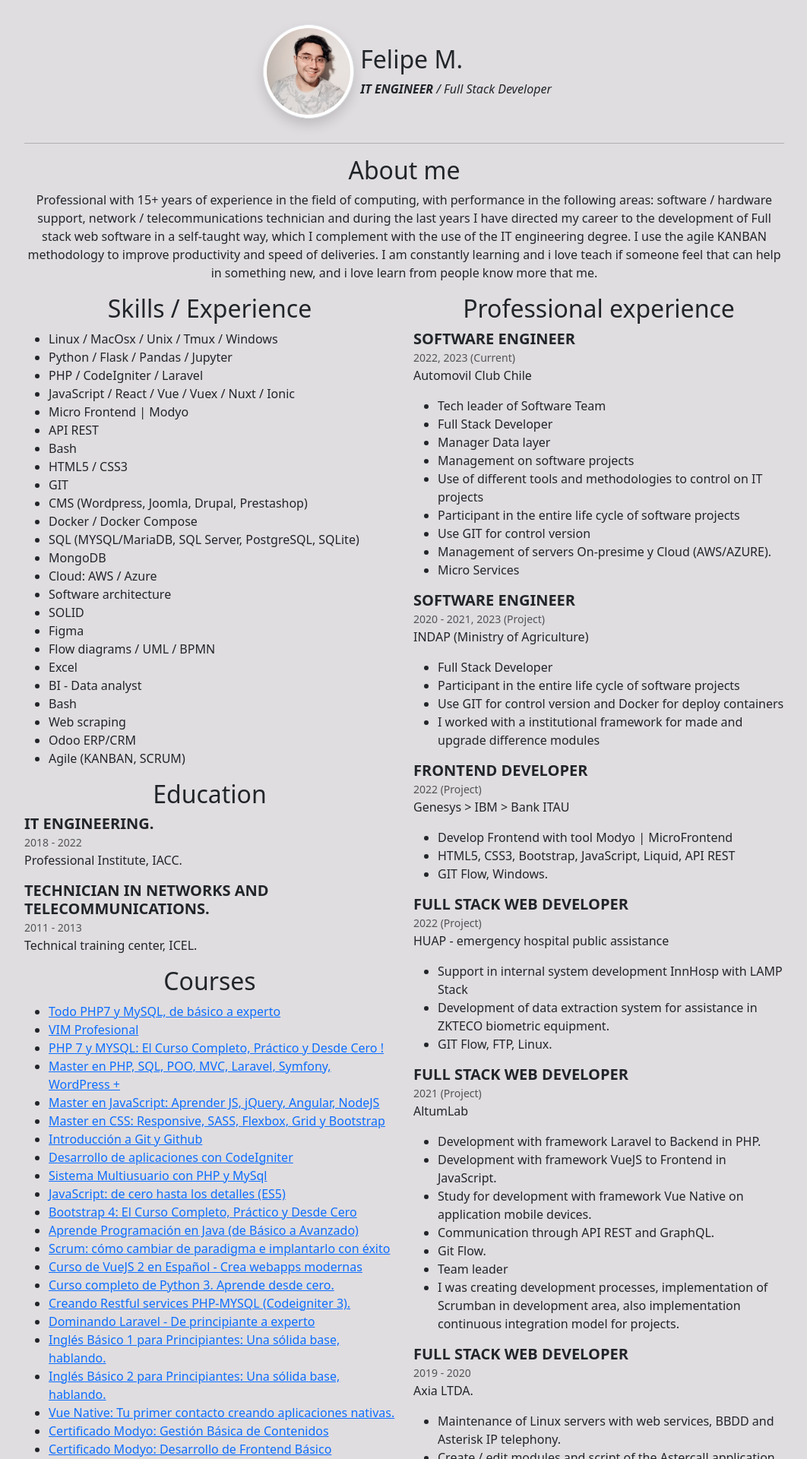
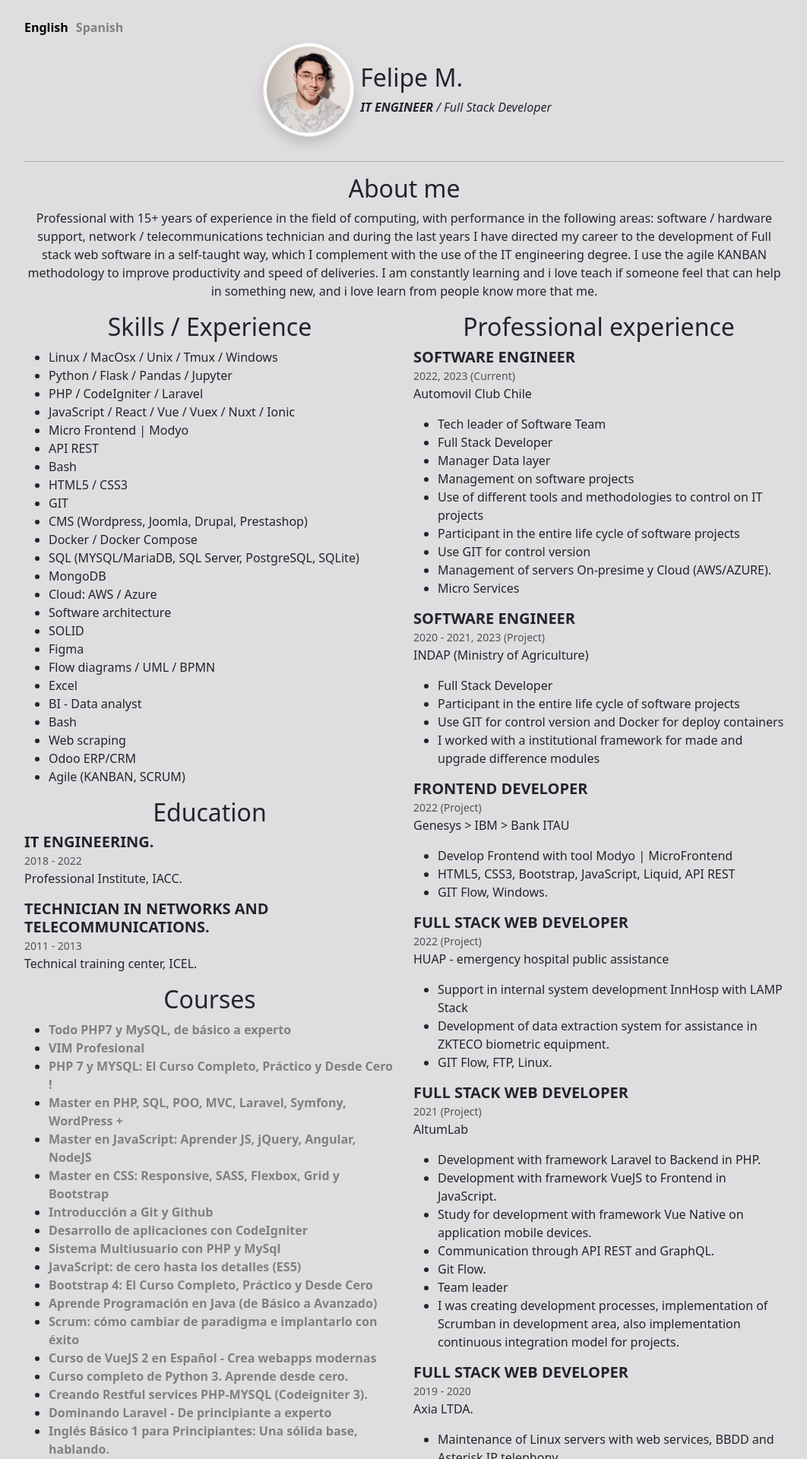
Before and after one commit to shashinvision/resume, a Flask app: page / in a window 1280 px wide. Shown: the top 1920 px of the page at 76% size, without its empty margins (108-1170 px from the left). Run offline with Flask 3, Linux system fonts and the light colour scheme; some libraries are stand-ins or nearby versions.

Commit message:
ADD link language

```diff
--- a/app.py
+++ b/app.py
@@ -1,11 +1,11 @@
 from flask import Flask, render_template, url_for, request
-from languaje import english, spanish, generals
+from language import english, spanish, generals
 
 app = Flask(__name__)
 
 @app.route("/", methods=['GET', 'POST'])
-@app.route("/<languaje>", methods=['GET'])
-def index(languaje = 'english'):
+@app.route("/<language>", methods=['GET'])
+def index(language = 'english'):
     if request.method == 'GET':
         style_url = url_for('static', filename = 'css/style.css')
         css_bootstrap_url = url_for('static', filename = 'css/bootstrap.min.css')
@@ -13,8 +13,6 @@ def index(languaje = 'english'):
         perfil_img = url_for('static', filename = 'imgs/perfil.jpeg')
         icon = url_for('static', filename = 'imgs/perfil.ico')
 
+        set_language =  english if language == 'english' else spanish
 
-
-        set_languaje =  english if languaje == 'english' else spanish
-
-        return render_template("base.html", css_bootstrap_url = css_bootstrap_url, style_url=style_url, js_bootstrap_url = js_bootstrap_url,perfil_img=perfil_img, icon=icon, languaje=set_languaje, generals=generals )
+        return render_template("base.html", css_bootstrap_url = css_bootstrap_url, style_url=style_url, js_bootstrap_url = js_bootstrap_url,perfil_img=perfil_img, icon=icon, language=set_language, generals=generals )
--- a/languaje.py
+++ b/language.py
@@ -1,6 +1,7 @@
 # This is my dictionary
 
 english = {
+    "language":"english",
     "title": "Resume",
     "short_title": "<b>IT ENGINEER</b> / Full Stack Developer",
     "about_me_title": "About me",
@@ -87,6 +88,7 @@ english = {
 }
 
 spanish = {
+    "language":"spanish",
     "title": "Corriculum",
     "short_title": "<b>Ingeniero informático</b> / Desarrollador Full Stack",
     "about_me_title": "Acerca de mi",
--- a/static/css/style.css
+++ b/static/css/style.css
@@ -8,3 +8,15 @@ body{
 #perfil_img{
     width: 120px;
 }
+a{
+    text-decoration: none;
+    color: grey;
+    font-weight: bold;
+
+}
+a:hover {
+    color: rgb(205, 205, 205);
+}
+.active{
+    color: black;
+}
--- a/templates/base.html
+++ b/templates/base.html
@@ -12,6 +12,21 @@
 
 <body>
   <div class="container mt-4">
+    <div class="row">
+      <div class="col-12">
+        <div class="d-flex justify-content-start align-content-center">
+          <div>
+            <a class="{% if language.language == 'english' %}active{% endif %}"
+              href="{{url_for('index', language='english')}}">English</a>
+          </div>
+          <div style="margin:0 5px;"></div>
+          <div>
+            <a class="{% if language.language == 'spanish' %}active{% endif %}"
+              href="{{url_for('index', language='spanish')}}">Spanish</a>
+          </div>
+        </div>
+      </div>
+    </div>
     <div class="row d-flex  justi mb-4">
       <div class="col-12 d-flex justify-content-center align-items-center">
         <div class="">
```
Also changed, not shown: other parts of templates/base.html (+13 -12 lines).
